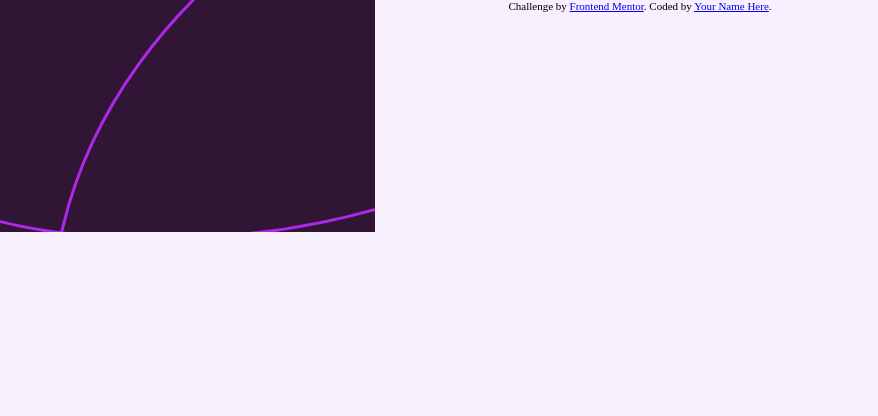
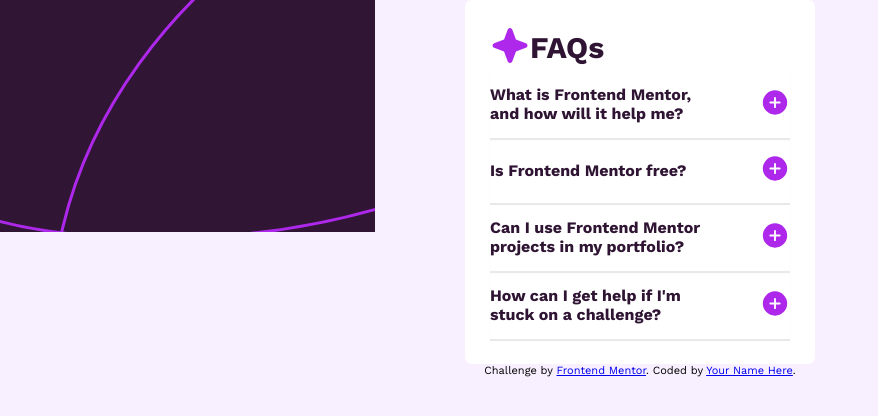
Before and after one commit to daniellimabar/projeto-faq, a plain HTML site: page index.html in a window 1280 px wide. Shown: the whole page, without its empty margins (0-878 px from the left). Drawn offline with Linux system fonts and the light colour scheme.

Commit message:
testando

```diff
--- a/assets/style.css
+++ b/assets/style.css
@@ -11,26 +11,65 @@
 - Dark purple: hsl(292, 42%, 14%)
 */
 
+@font-face {
+    font-family: 'WorkSans';
+    src: url(fonts/WorkSans-VariableFont_wght.ttf) format('opentype');
+}
+
 * {
     margin: 0;
     padding: 0;
+    font-family: 'WorkSans';
 }
-
-body{
+body, html{
     background-image: url(images/background-pattern-mobile.svg);
     background-repeat: no-repeat;
     background-color: rgb(249, 240, 255);
 }
 
-section {
+main {
+    display: flex;
+    flex-direction: column;
+    align-items: center;
+    justify-content: center;
+}
+
+section{
+
+
+    background-color: rgb(255, 255, 255);
+    width: 300px;
+    padding: 25px;
+    border-radius: 7px;
+}
+
+div {
+    display: flex;
+    align-items: center;
+
+    font-weight: bold;
+    color: rgb(47, 21, 51);
 
 }
 
+.questions{
+    display: flex;
+    justify-content: space-between;
 
+    font-size: 16px;
+    box-shadow:  0px 2px .8px rgba(0, 0, 0, 0.087);
+    padding: 15px 0px;
 
+}
 
+.questions > p {
+    width: 220px;
+}
 
+div > h1 {
 
+    font-size: 30px;
+}
 
 footer { font-size: 11px; text-align: center; }
 footer > a { color: hsl(228, 45%, 44%); }
--- a/index.html
+++ b/index.html
@@ -12,7 +12,34 @@
 <body>
     <main>
         <section>
-
+            <div>
+                <i><img src="assets/images/icon-star.svg" alt=""></i>
+                <h1>FAQs</h1>
+            </div>
+            <div class="questions">
+                   <p>
+                       What is Frontend Mentor, and how will it help me?
+                    </p>
+                    <i><img src="assets/images/icon-plus.svg" alt=""></i>
+            </div>
+            <div class="questions">
+                    <p>
+                        Is Frontend Mentor free?
+                    </p>
+                    <i><img src="assets/images/icon-plus.svg" alt=""></i>
+            </div>
+            <div class="questions">
+                <p>
+                    Can I use Frontend Mentor projects in my portfolio?
+                </p>
+                <i><img src="assets/images/icon-plus.svg" alt=""></i>
+            </div>
+            <div class="questions">
+                <p>
+                    How can I get help if I'm stuck on a challenge?
+                </p>
+                    <i><img src="assets/images/icon-plus.svg" alt=""></i>
+            </div>
         </section>
     </main>
     <footer>
```
